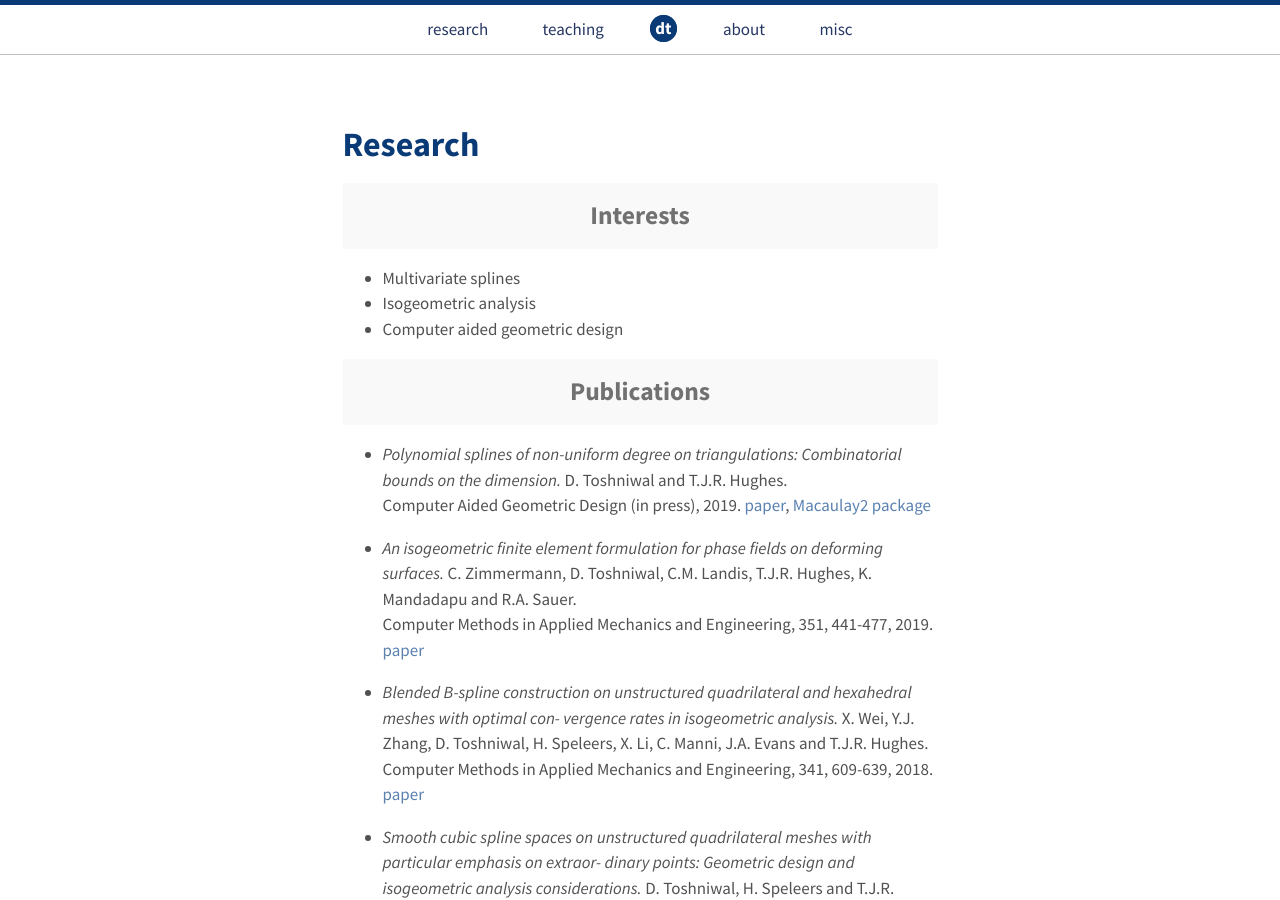
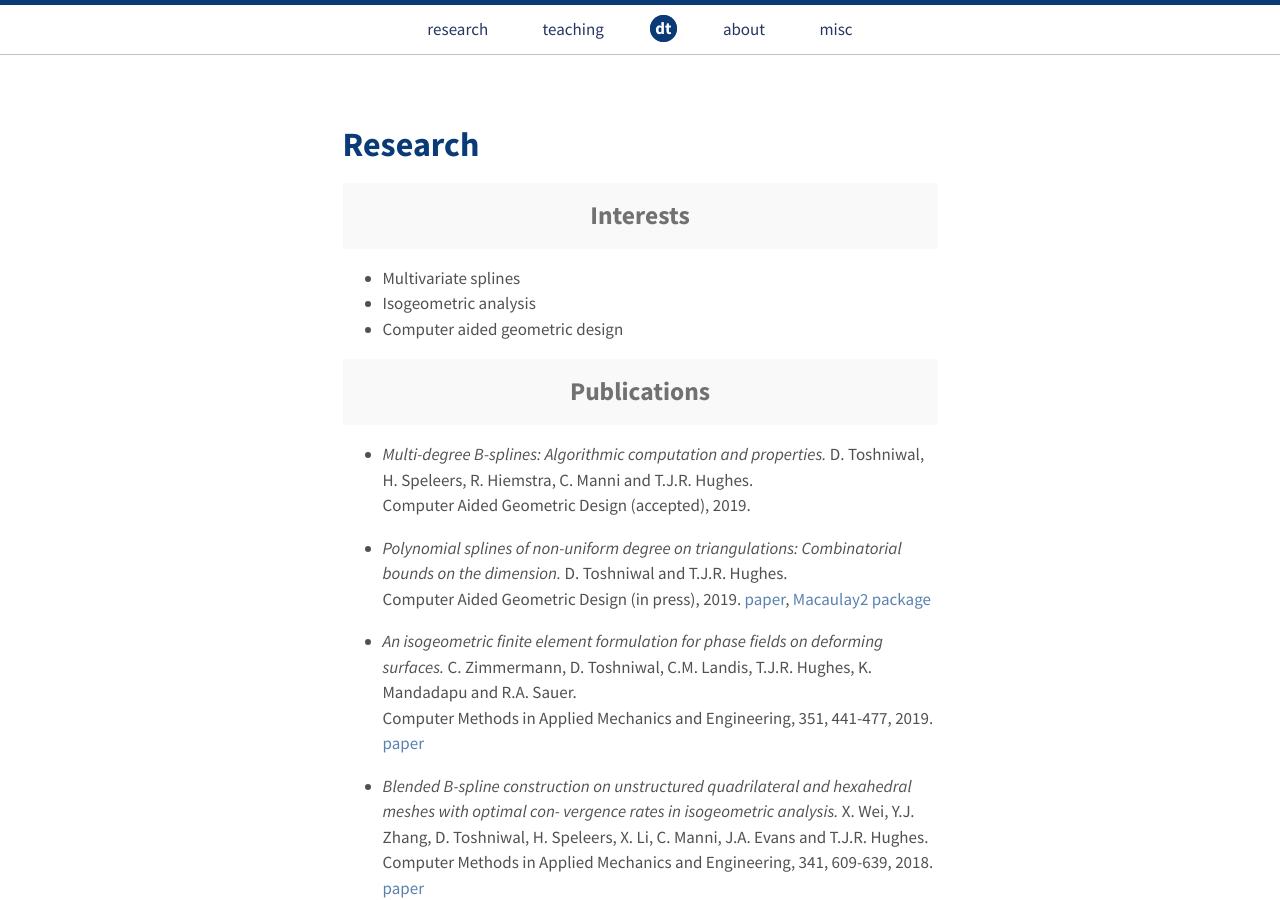
Before and after one commit to dtoshniwal/dtoshniwal.github.io, a Jekyll site: the page built from research.md, in a window 1280 px wide and 900 px high. Built offline with Jekyll 4.4.1, drawn with Linux system fonts in a browser that asks for light colours.

Commit message:
Update CV

```diff
--- a/research.md
+++ b/research.md
@@ -9,6 +9,13 @@ title: Research
 * Computer aided geometric design
 
 <h2 class="message" align="center">Publications</h2>
+
+* <i>Multi-degree B-splines: Algorithmic computation and properties.</i>
+D. Toshniwal, H. Speleers, R. Hiemstra, C. Manni and T.J.R. Hughes.
+<br>
+Computer Aided Geometric Design (accepted), 2019.
+<!--[paper](https://www.sciencedirect.com/science/article/pii/S0167839619300664),
+[Macaulay2 package](https://dtoshniwal.github.io/Macaulay2/share/doc/simplicial_splines.html)-->
 
 * <i>Polynomial splines of non-uniform degree on triangulations: Combinatorial
   bounds on the dimension.</i>
```
Also changed, not shown: about.md (+4 -0 lines).
